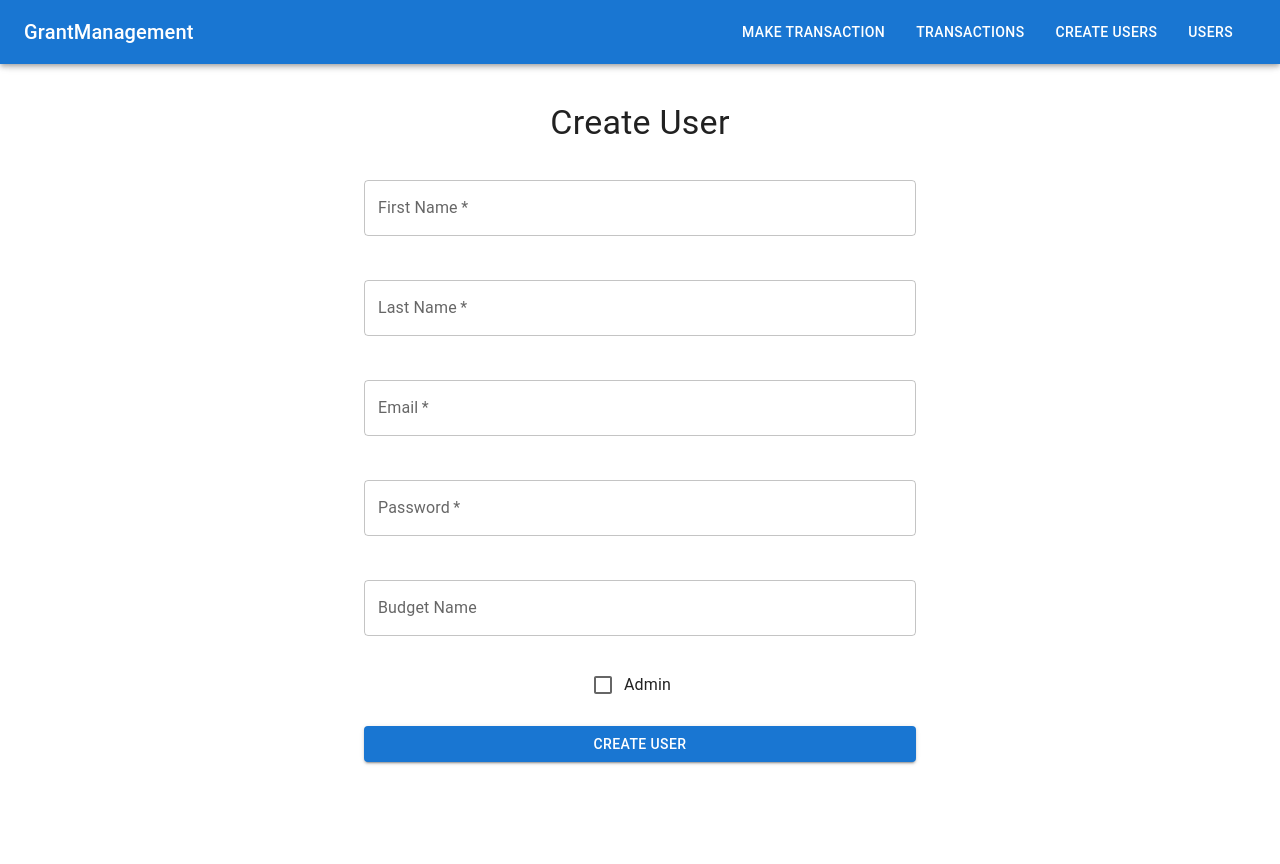
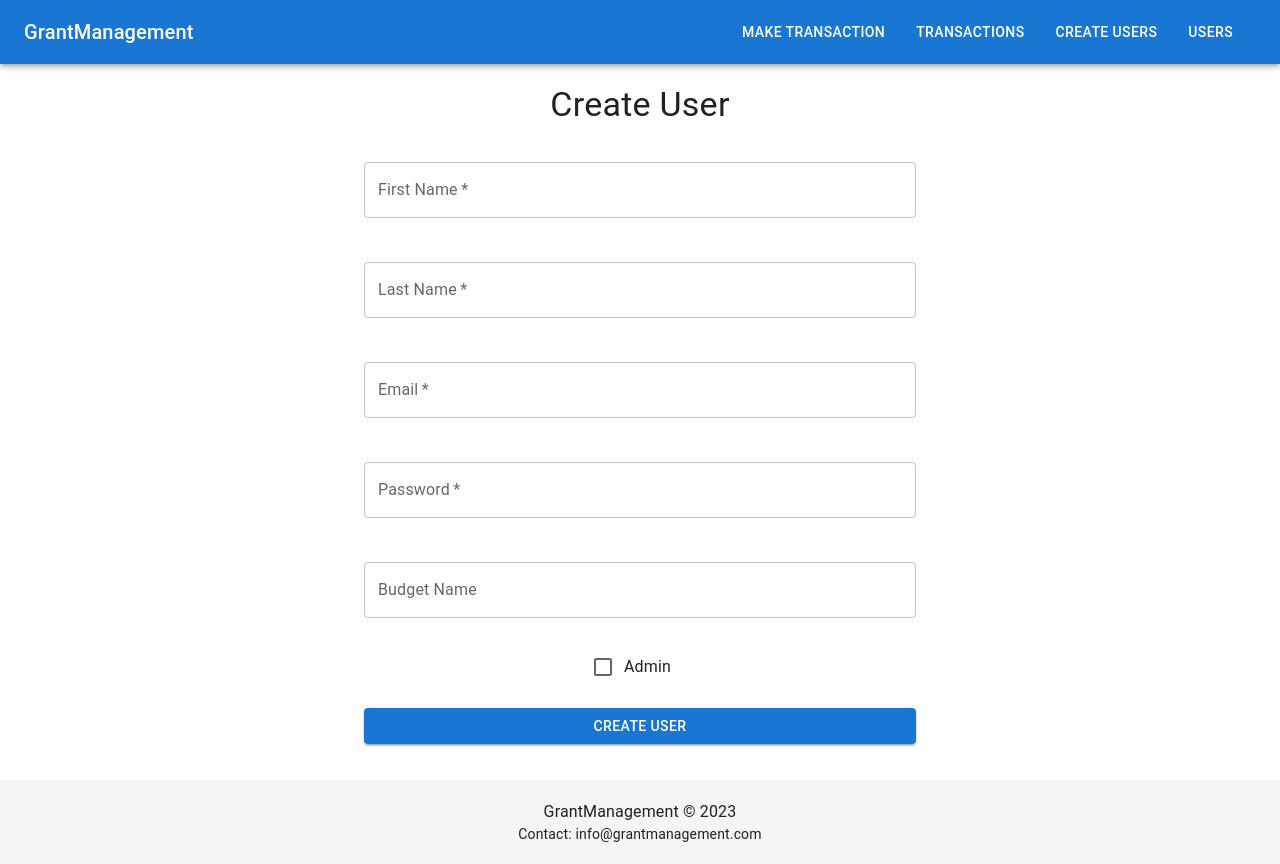
Before and after one commit to JosephPBaruch/grantManager, a React (Vite) app in the folder client/: page /users in a window 1280 px wide. Before the commit the page ends 800 px from the top, so only its background shows below. Built offline with nearby package versions, Linux system fonts and the light colour scheme.

Commit message:
Footer and small styling changes

```diff
--- a/client/src/App.tsx
+++ b/client/src/App.tsx
@@ -4,16 +4,17 @@ import ViewTransactions from './Components/ListTransaction';
 import ListUsers from './Components/ListUsers';
 import CreateUser from './Components/CreateUser';
 import { makeStyles } from '@mui/styles';
-import { AppBar, Toolbar, Typography, Button, CssBaseline } from '@mui/material';
+import { AppBar, Toolbar, Typography, Button, CssBaseline, Container } from '@mui/material';
 
 const useStyles = makeStyles({
   root: {
     display: 'flex',
     flexDirection: 'column',
-    justifyContent: 'center',
+    justifyContent: 'space-between',
+    minHeight: '100vh',
     width: '100vw',
     textAlign: 'center',
-    marginTop: '64px', // Adjust for AppBar height
+    marginTop: '64px',
   },
   appBar: {
     marginBottom: '20px',
@@ -28,7 +29,18 @@ const useStyles = makeStyles({
   },
   title: {
     flexGrow: 1,
-  }
+  },
+  content: {
+    flex: 1,
+    display: 'flex',
+    flexDirection: 'column',
+    alignItems: 'center',
+  },
+  footer: {
+    padding: '20px',
+    backgroundColor: '#f5f5f5',
+    textAlign: 'center',
+  },
 });
 
 function App() {
@@ -57,6 +69,7 @@ function App() {
         </Toolbar>
       </AppBar>
       <div className={classes.root}>
+        <div className={classes.content}>
           <Routes>
             <Route path="/" element={<h1>Home</h1>} />
             <Route path="/transactions" element={<Transactions />} />
@@ -65,6 +78,13 @@ function App() {
             <Route path="/users" element={<CreateUser />} />
           </Routes>
         </div>
+        <footer className={classes.footer}>
+          <Container maxWidth="sm">
+            <Typography variant="body1">GrantManagement © 2023</Typography>
+            <Typography variant="body2">Contact: info@grantmanagement.com</Typography>
+          </Container>
+        </footer>
+      </div>
     </Router>
   );
 }
--- a/client/src/Components/CreateUser.tsx
+++ b/client/src/Components/CreateUser.tsx
@@ -48,7 +48,7 @@ const CreateUser: React.FC = () => {
 
   return (
     <Container maxWidth="sm">
-      <Typography variant="h4" component="h1" gutterBottom>
+      <Typography style={{paddingTop: '20px'}} variant="h4" component="h1" gutterBottom>
         Create User
       </Typography>
       <form onSubmit={handleSubmit} className={classes.form}>
--- a/client/src/Components/ListTransaction.tsx
+++ b/client/src/Components/ListTransaction.tsx
@@ -46,7 +46,7 @@ function ViewTransactions() {
       <Typography variant="h4" component="h1" gutterBottom>
         Transactions
       </Typography>
-      <TableContainer component={Paper} className={classes.tableContainer}>
+      <TableContainer style={{backgroundColor: "#e0e0e0" }} component={Paper} className={classes.tableContainer}>
         <Table className={classes.table} aria-label="transactions table">
           <TableHead>
             <TableRow>
--- a/client/src/Components/MakeTransactions.tsx
+++ b/client/src/Components/MakeTransactions.tsx
@@ -40,7 +40,7 @@ function Transactions() {
 
   return (
     <Container maxWidth="sm">
-      <Typography variant="h4" component="h1" gutterBottom>
+      <Typography style={{paddingTop: '20px'}} variant="h4" component="h1" gutterBottom>
         Transactions
       </Typography>
       <form className={classes.form}>
```
Lines whose indentation alone changed are shown as unchanged.
